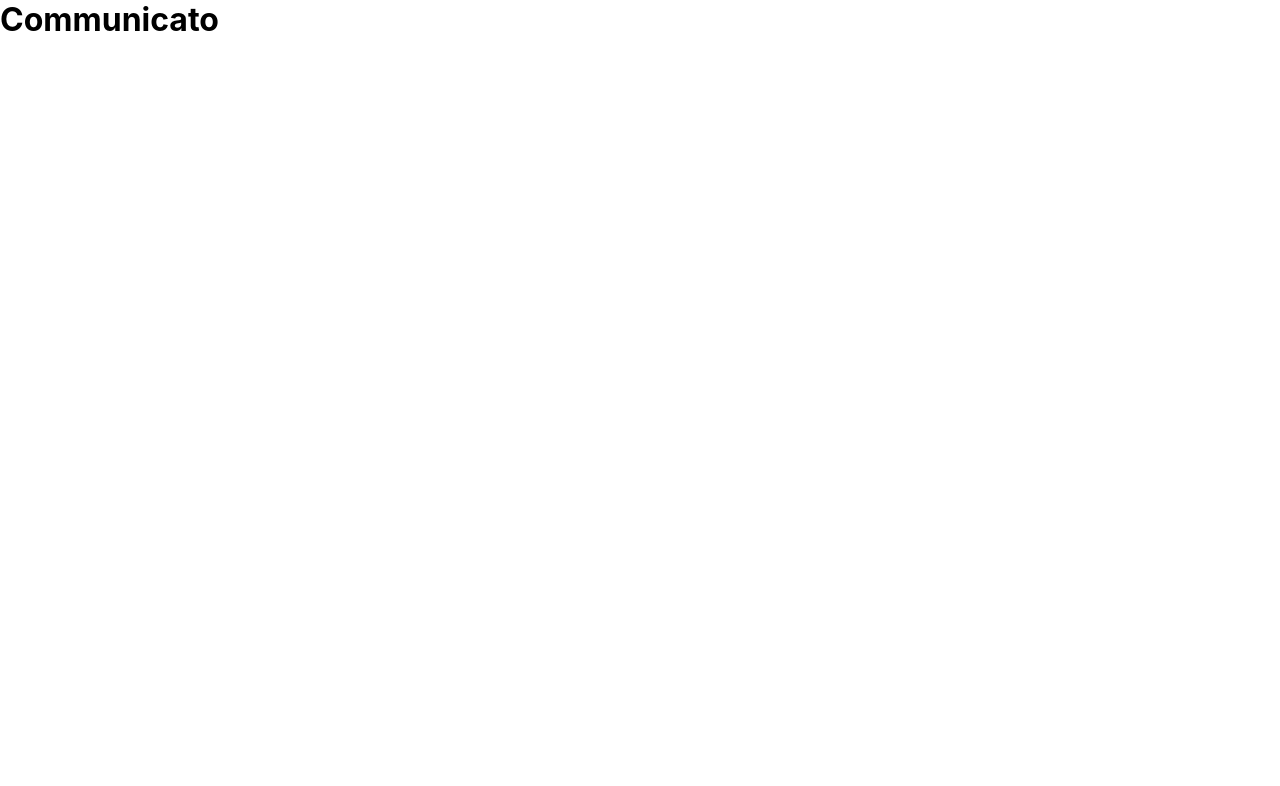
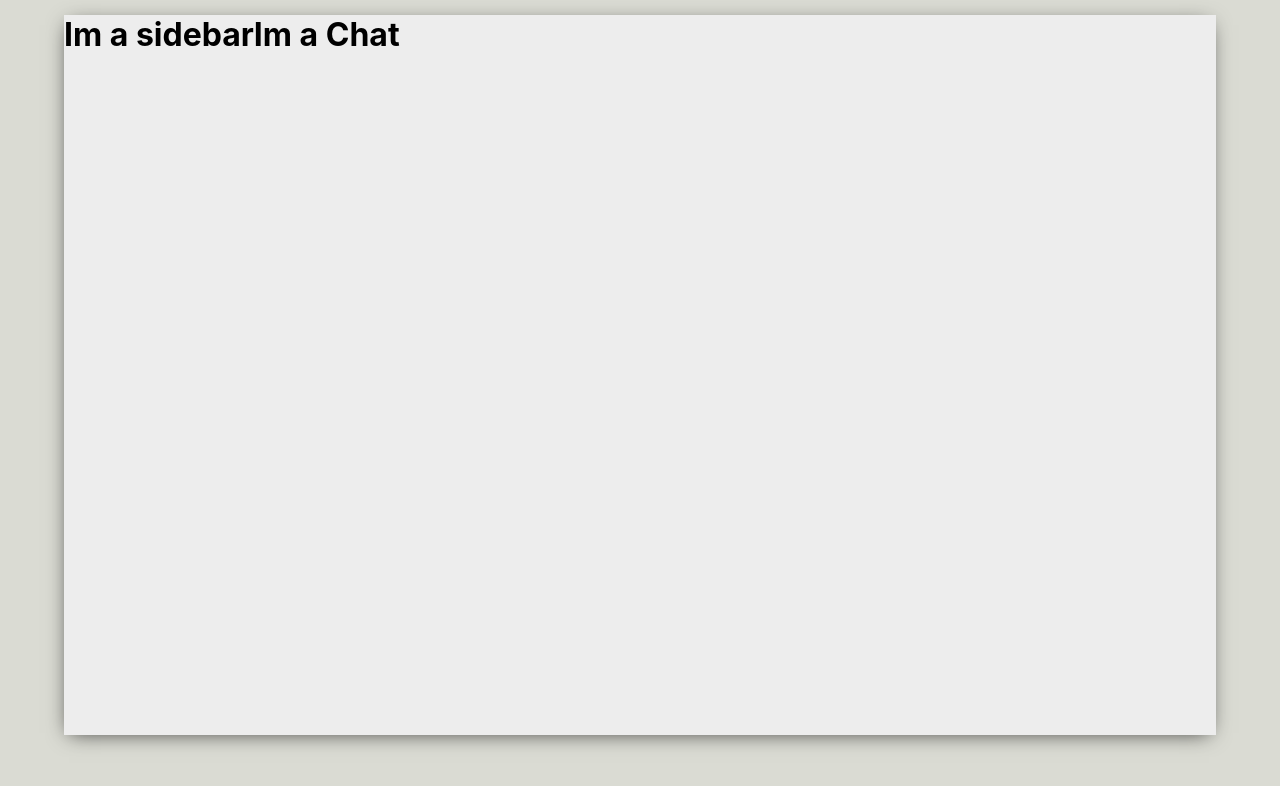
Before and after one commit to ksentak/communicato, a React (Create React App) app in the folder public/: page / in a window 1280 px wide. Shown: the top 786 px of the page. Built offline with nearby package versions, Linux system fonts and the light colour scheme.

Commit message:
begin setup of sidebar and chat components

```diff
--- a/public/src/App.js
+++ b/public/src/App.js
@@ -1,9 +1,17 @@
-function App() {
+import Sidebar from './components/Sidebar';
+import Chat from './components/Chat';
+// CSS
+import './css/App.css';
+
+const App = () => {
 	return (
-		<div className="app">
-			<h1>Communicato</h1>
+		<div className="App">
+			<div className="app-body">
+				<Sidebar />
+				<Chat />
+			</div>
 		</div>
 	);
-}
+};
 
 export default App;
--- /dev/null
+++ b/public/src/components/Chat.js
@@ -0,0 +1,11 @@
+import '../css/Chat.css';
+
+const Chat = () => {
+	return (
+		<div className="Chat">
+			<h1>Im a Chat</h1>
+		</div>
+	);
+};
+
+export default Chat;
--- /dev/null
+++ b/public/src/components/Sidebar.js
@@ -0,0 +1,11 @@
+import '../css/Sidebar.css';
+
+const Sidebar = () => {
+	return (
+		<div className="Sidebar">
+			<h1>Im a sidebar</h1>
+		</div>
+	);
+};
+
+export default Sidebar;
--- /dev/null
+++ b/public/src/css/App.css
@@ -0,0 +1,15 @@
+.App {
+	display: grid;
+	place-items: center;
+	height: 100vh;
+	background-color: #dadbd3;
+}
+
+.app-body {
+	display: flex;
+	background-color: #ededed;
+	margin-top: -50px;
+	height: 90vh;
+	width: 90vw;
+	box-shadow: -1px 4px 20px -6px rgba(0, 0, 0, 0.75);
+}
```
Also changed, not shown: public/src/index.js (+5 -5 lines), public/src/css/Chat.css (added), public/src/css/Sidebar.css (added), public/src/css/index.css (renamed from public/src/index.css).
